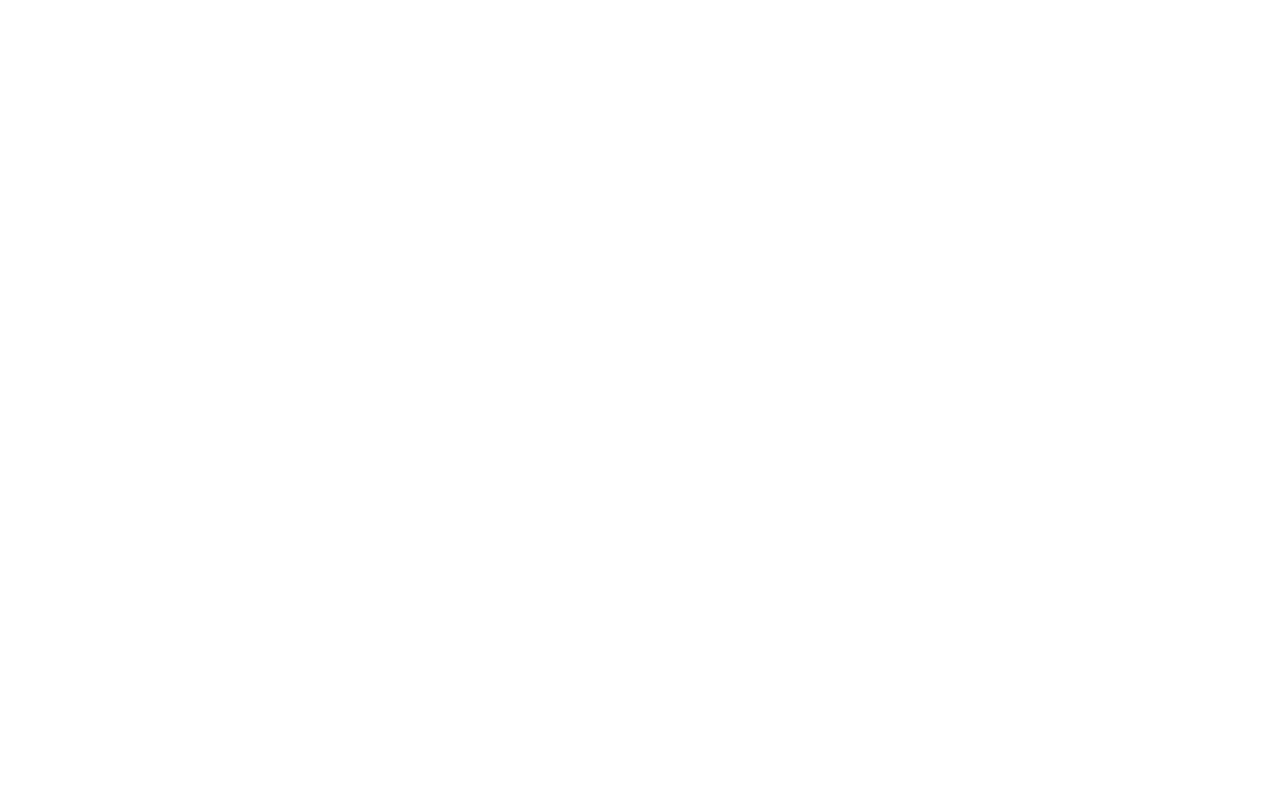
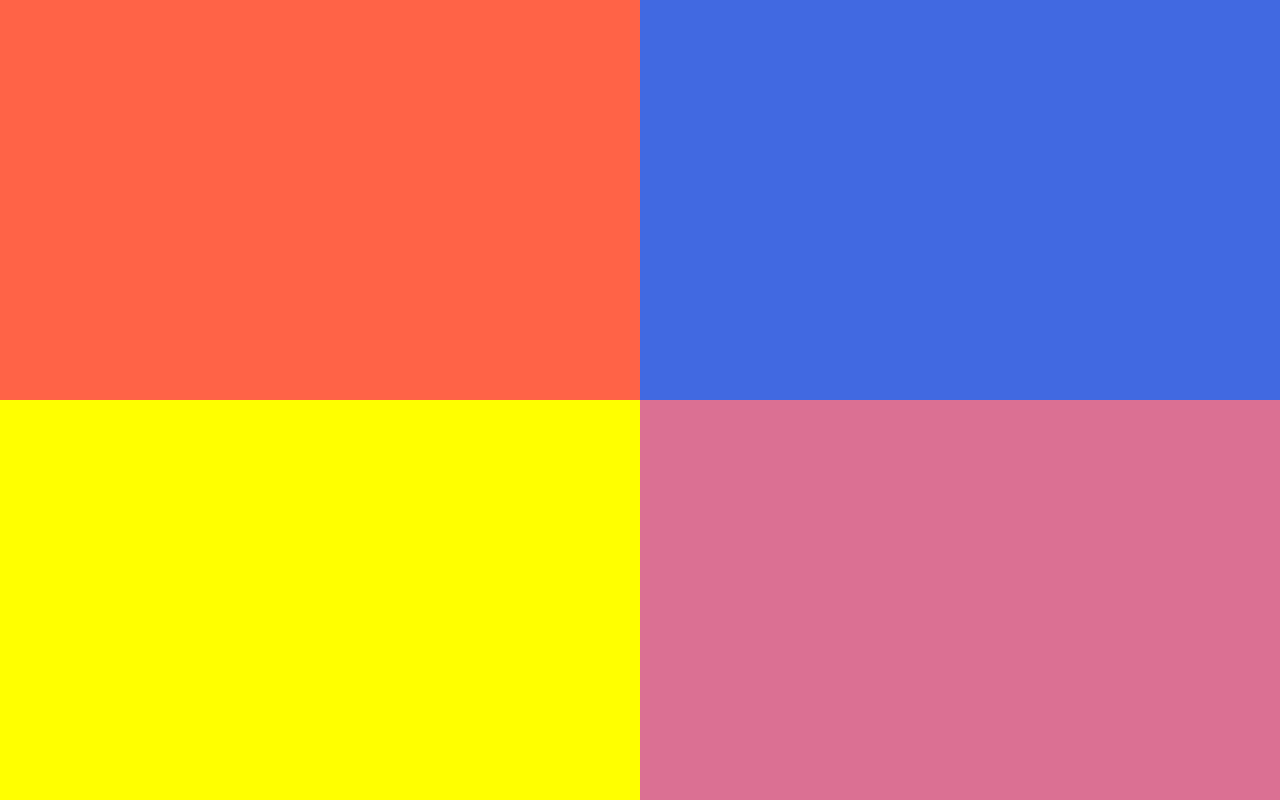
Before and after one commit to SimoneMesiha/DashBoard, a plain HTML site: page index.html in a window 1280 px wide. Drawn offline with Linux system fonts and the light colour scheme.

Commit message:
setup the interface

```diff
--- a/index.html
+++ b/index.html
@@ -5,8 +5,32 @@
     <meta http-equiv="X-UA-Compatible" content="IE=edge">
     <meta name="viewport" content="width=device-width, initial-scale=1.0">
     <title>Document</title>
+    <link rel="stylesheet" href="style.css"
 </head>
 <body>
+    <div class ="container">
+        <div style="background: tomato">
+            <svg style="height: 100%;width: 100%;" onload="console.log('a')" ></svg>
+
+        </div>
+
+
+        <div style="background: royalblue">
+                <svg style="height: 100%;width: 100%;" onload="console.log('b')"></svg>
+        </div>
+
+
+        <div style="background: yellow">
+                <svg style="height: 100%;width: 100%;" onload="console.log('c')"></svg>
+
+        </div>
+
+        <div style="background: palevioletred">
+                <svg style="height: 100%;width: 100%;" onload="console.log('d')"></svg>
+
+        </div>
+
+    </div>
 
 </body>
 </html>
--- /dev/null
+++ b/style.css
@@ -0,0 +1,10 @@
+body{
+    margin: 0px;
+}
+
+.container{
+    display: grid;
+    height: 100vh;
+    grid-template-columns: auto auto;
+    grid-template-rows: auto auto;
+}
```
